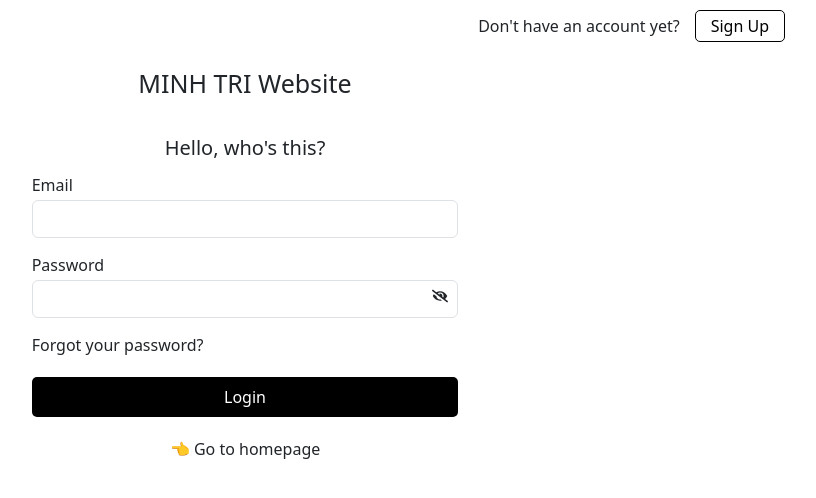
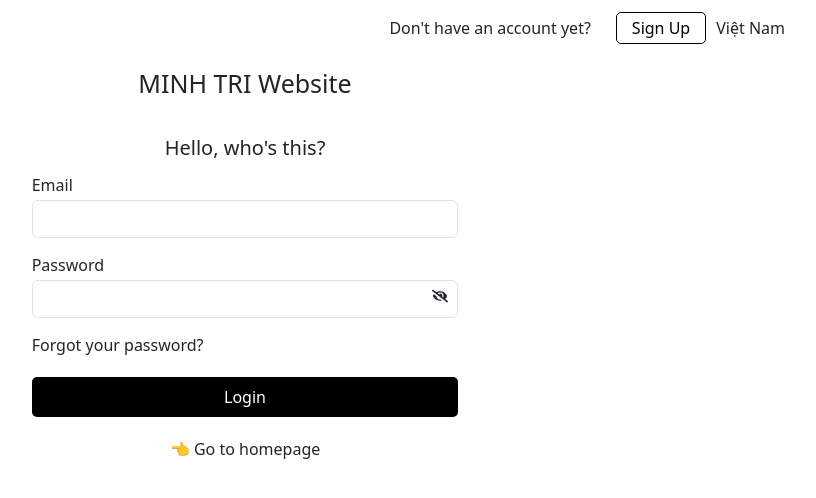
Before and after one commit to ToRiTheBlackCat/LearnReact, a React (Create React App) app: page /login in a window 1280 px wide. Shown: the top 498 px of the page, without its empty margins (395-1211 px from the left). Built offline with nearby package versions, Linux system fonts and the light colour scheme.

Commit message:
[ADD] i18next to handle multi languages

```diff
--- a/package.json
+++ b/package.json
@@ -7,12 +7,16 @@
     "@testing-library/react": "13.3.0",
     "@testing-library/user-event": "13.5.0",
     "bootstrap": "^5.3.5",
+    "i18next": "21.8.16",
+    "i18next-browser-languagedetector": "6.1.4",
+    "i18next-http-backend": "1.4.1",
     "lodash": "4.17.21",
     "nprogress": "0.2.0",
     "react": "18.2.0",
     "react-awesome-lightbox": "^1.8.1",
     "react-bootstrap": "^2.10.9",
     "react-dom": "18.2.0",
+    "react-i18next": "11.18.3",
     "react-icons": "5.5.0",
     "react-paginate": "8.1.3",
     "react-perfect-scrollbar": "1.5.8",
--- a/src/App.scss
+++ b/src/App.scss
@@ -11,6 +11,12 @@
   -webkit-font-smoothing: antialiased;
   -moz-osx-font-smoothing: grayscale;
 }
+.languages {
+  .dropdown-toggle::after {
+    display: none !important;
+  }
+}
+
 .app-container {
   background-color: rgb(250, 235, 208);
   height: 100%;
--- a/src/components/Auth/Login.js
+++ b/src/components/Auth/Login.js
@@ -8,6 +8,7 @@
 import { useDispatch } from "react-redux";
 import { doLogin } from "../../redux/action/userAction";
 import { ImSpinner } from "react-icons/im";
+import Language from "../Header/Language";
 
 const Login = (props) => {
   const [email, setEmail] = useState("");
@@ -87,6 +88,7 @@
       <div className="header">
         <span>Don't have an account yet?</span>
         <button onClick={() => handleSignup()}>Sign Up</button>
+        <Language />
       </div>
       <div className="title col-4 mx-auto">MINH TRI Website</div>
       <div className="welcome col-4 mx-auto">Hello, who's this?</div>
--- a/src/components/Auth/Login.scss
+++ b/src/components/Auth/Login.scss
@@ -3,6 +3,10 @@
     height: 45px;
     text-align: right;
     padding: 10px 100px 0;
+    display: flex;
+    align-items: center;
+    justify-content: flex-end;
+    gap: 10px;
 
     button {
       padding: 3px 15px;
--- a/src/components/Auth/Register.js
+++ b/src/components/Auth/Register.js
@@ -5,6 +5,7 @@
 import { useNavigate } from "react-router-dom";
 import { postRegister } from "../../services/apiServices";
 import { FaEye, FaEyeSlash } from "react-icons/fa";
+import Language from "../Header/Language";
 
 const Register = (props) => {
   const [email, setEmail] = useState("");
@@ -72,6 +73,7 @@
       <div className="header">
         <span>Already had an account ?</span>
         <button onClick={() => handleGoBackLogin()}>Login</button>
+        <Language />
       </div>
       <div className="title col-4 mx-auto">MINH TRI Website</div>
       <div className="welcome col-4 mx-auto">Register your new account</div>
--- a/src/components/Auth/Register.scss
+++ b/src/components/Auth/Register.scss
@@ -1,10 +1,14 @@
-.login-container{
-    .header{
+.login-container {
+  .header {
     height: 45px;
     text-align: right;
-        padding: 10px  100px 0;
+    padding: 10px 100px 0;
+    display: flex;
+    align-items: center;
+    justify-content: flex-end;
+    gap: 10px;
 
-        button{
+    button {
       padding: 3px 15px;
       margin-left: 15px;
       border-radius: 5px;
@@ -12,29 +16,29 @@
       border: 1px solid;
     }
 
-        button:hover{
+    button:hover {
       cursor: pointer;
       background-color: black;
       color: white;
     }
   }
-    .title{
+  .title {
     font-size: 25px;
     padding: 20px 0;
     text-align: center;
   }
 
-    .welcome{
+  .welcome {
     font-size: 20px;
     padding: 10px 0;
     text-align: center;
   }
 
-    .content-form{
-        input{
-        margin:3px 0 15px ;
+  .content-form {
+    input {
+      margin: 3px 0 15px;
     }
-        .form-group{
+    .form-group {
       position: relative;
 
       .icon-eye {
@@ -45,7 +49,7 @@
         z-index: 10;
       }
     }
-        button{
+    button {
       width: 100%;
       height: 40px;
       border: none;
@@ -55,13 +59,13 @@
       background-color: black;
     }
 
-        button:hover{
+    button:hover {
       cursor: pointer;
       font-weight: 500;
       border: 1px solid;
     }
 
-        .back:hover{
+    .back:hover {
       cursor: pointer;
       font-weight: 500;
     }
--- a/src/components/Header/Header.js
+++ b/src/components/Header/Header.js
@@ -7,6 +7,7 @@
 import { doLogout } from "../../redux/action/userAction";
 import { logout } from "../../services/apiServices";
 import { Toast } from "bootstrap";
+import Language from "./Language";
 
 const Header = () => {
   const navigate = useNavigate();
@@ -72,15 +73,15 @@
                 </button>
               </>
             ) : (
-              <>
               <NavDropdown title="Setting" id="basic-nav-dropdown">
                 <NavDropdown.Item onClick={() => handleLogOut()}>
                   Log out
                 </NavDropdown.Item>
                 <NavDropdown.Item>Profile</NavDropdown.Item>
               </NavDropdown>
-              </>
             )}
+
+            <Language />
           </Nav>
         </Navbar.Collapse>
       </Container>
--- /dev/null
+++ b/src/components/Header/Language.js
@@ -0,0 +1,17 @@
+import NavDropdown from "react-bootstrap/NavDropdown";
+
+const Language = (props) => {
+  return (
+    <>
+      <NavDropdown
+        title="Việt Nam"
+        id="basic-nav-dropdown"
+        className="languages"
+      >
+        <NavDropdown.Item>English</NavDropdown.Item>
+        <NavDropdown.Item>Việt Nam</NavDropdown.Item>
+      </NavDropdown>
+    </>
+  );
+};
+export default Language;
```
Also changed, not shown: 1 other file (tests, documents, lock files or other folders). Lines whose indentation alone changed are shown as unchanged.
